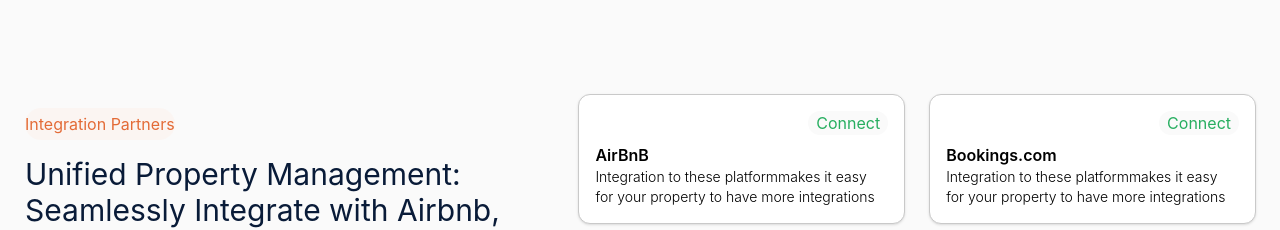
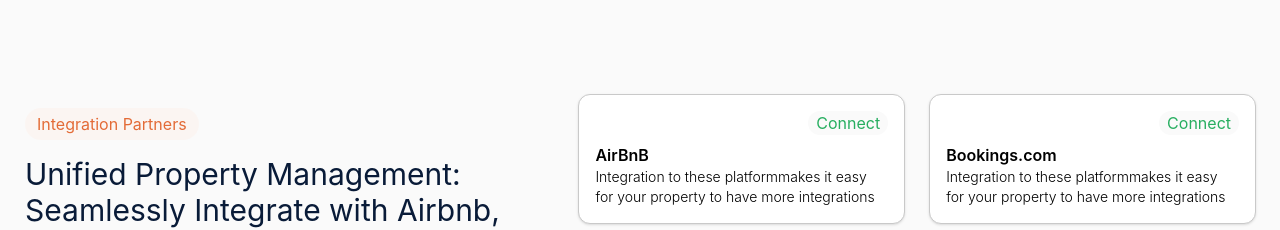
Before and after one commit to tofmat/reeka, a Next.js app: page / in a window 1280 px wide. Shown: the part 1222-1452 px from the top of the page. Built offline with nearby package versions, Linux system fonts and the light colour scheme.

Commit message:
feat: file

```diff
--- a/src/components/demo-modal.tsx
+++ b/src/components/demo-modal.tsx
@@ -24,7 +24,13 @@ interface Props {
 }
 const DemoModal = ({ isOpen, onClose }: Props) => {
   return (
-    <Modal isOpen={isOpen} onClose={onClose} scrollBehavior="inside" isCentered>
+    <Modal
+      isOpen={isOpen}
+      onClose={onClose}
+      scrollBehavior="inside"
+      isCentered
+      size={"lg"}
+    >
       <ModalOverlay />
       <ModalContent>
         <ModalHeader>
--- a/src/components/property-management.tsx
+++ b/src/components/property-management.tsx
@@ -35,7 +35,7 @@ const PropertyManagement = () => {
             transition={{ duration: 1.2 }}
             className="[&_*]:mx-0 [&_*]:text-left [&_h3]:px-0 [&_h3]:max-w-lg [&_p]:px-0 text-white"
           >
-            <motion.h2 className="w-fit mx-auto py-1 mb-4 text-center text-[#E36B37] rounded-full bg-[#FFEAE0]  bg-opacity-30">
+            <motion.h2 className="w-fit mx-auto px-3 py-1 mb-4 text-center text-[#E36B37] rounded-full bg-[#FFEAE0]  bg-opacity-30">
               Integration Partners
             </motion.h2>
             <motion.h3 className="text-[#091B38] text-xl md:text-2xl mb-4 lg:text-3xl">
```
